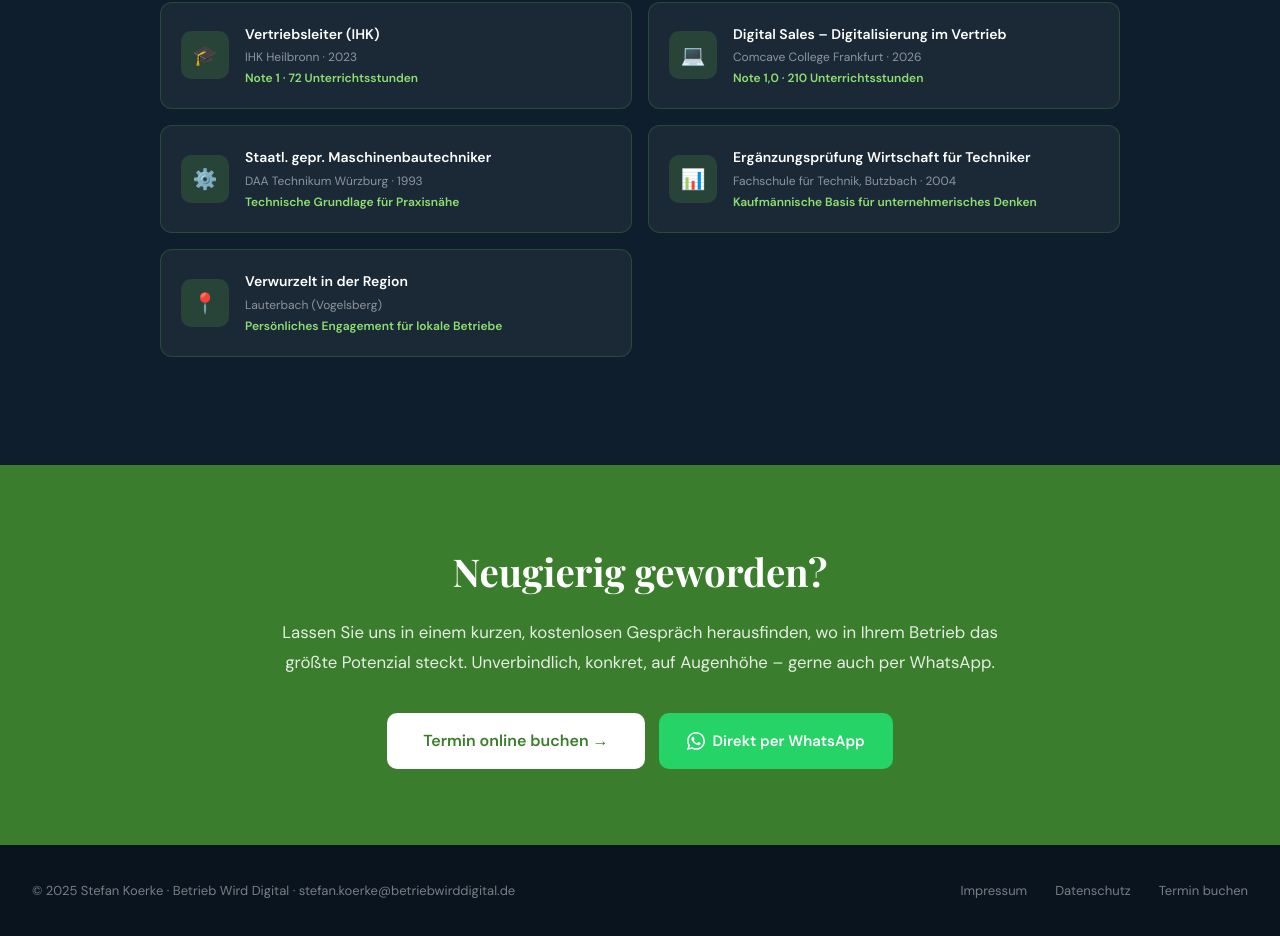
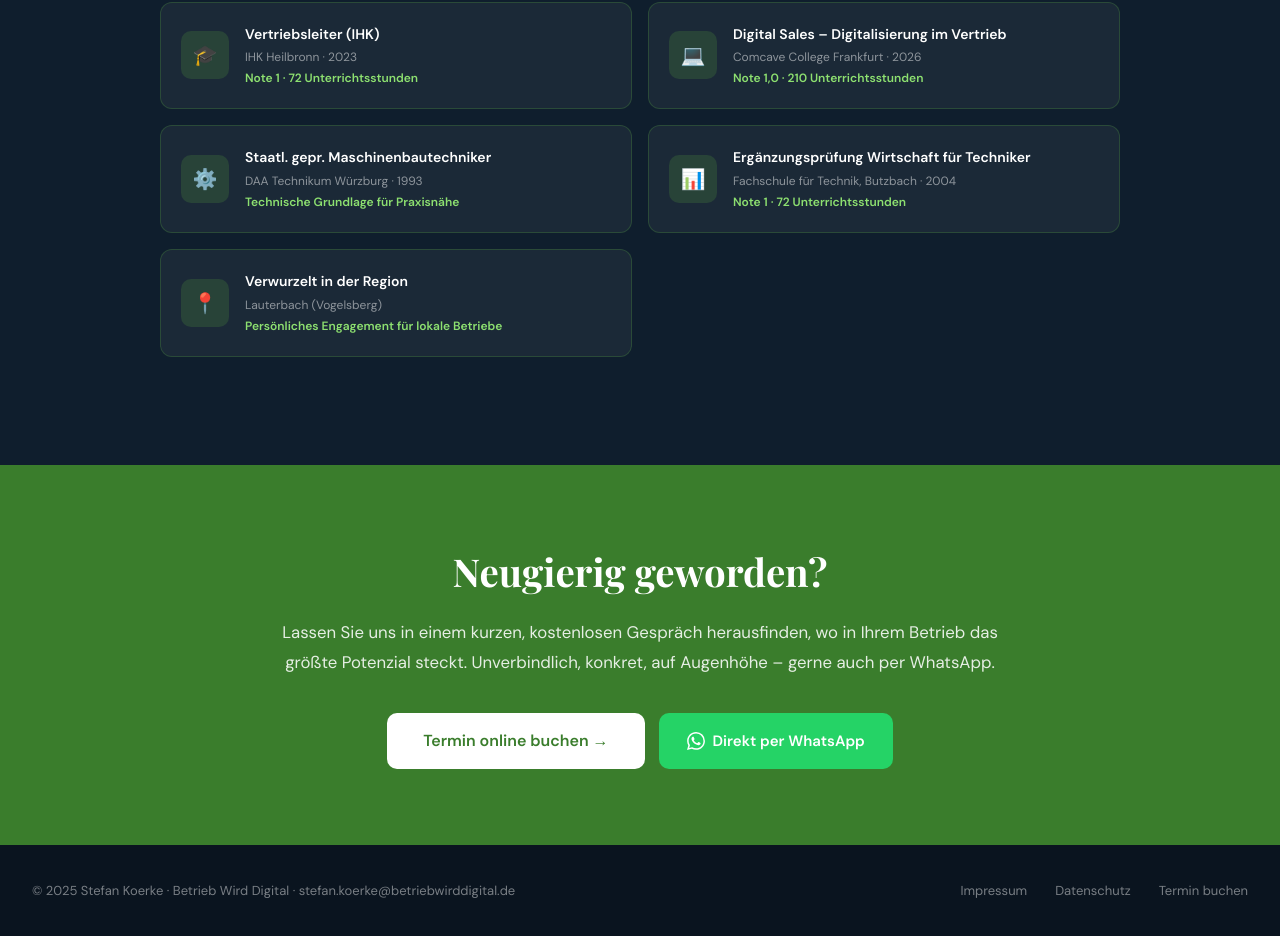
Before and after one commit to Raste123/betriebwirddigital, a plain HTML site: page index.html in a window 1280 px wide. Shown: the part 4734-5670 px from the top of the page. Drawn offline with nearby package versions, Linux system fonts and the light colour scheme.

Commit message:
Update index.html

```diff
--- a/index.html
+++ b/index.html
@@ -404,7 +404,7 @@ footer a:hover { color: rgba(255,255,255,0.85); }
         <div class="cert-info">
           <h4>Ergänzungsprüfung Wirtschaft für Techniker</h4>
           <p>Fachschule für Technik, Butzbach · 2004</p>
-          <p class="cert-note">Kaufmännische Basis für unternehmerisches Denken</p>
+          <p class="cert-note">Note 1 · 72 Unterrichtsstunden</p>
         </div>
       </div>
       <div class="cert-card">
```
